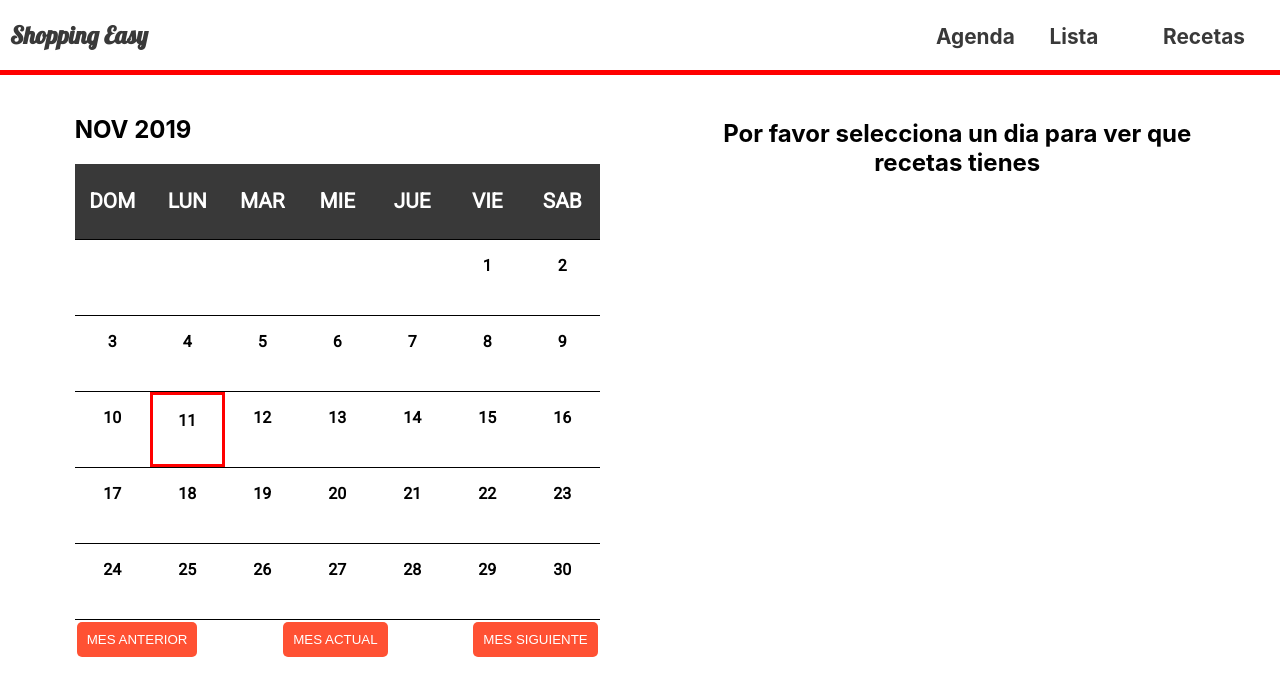
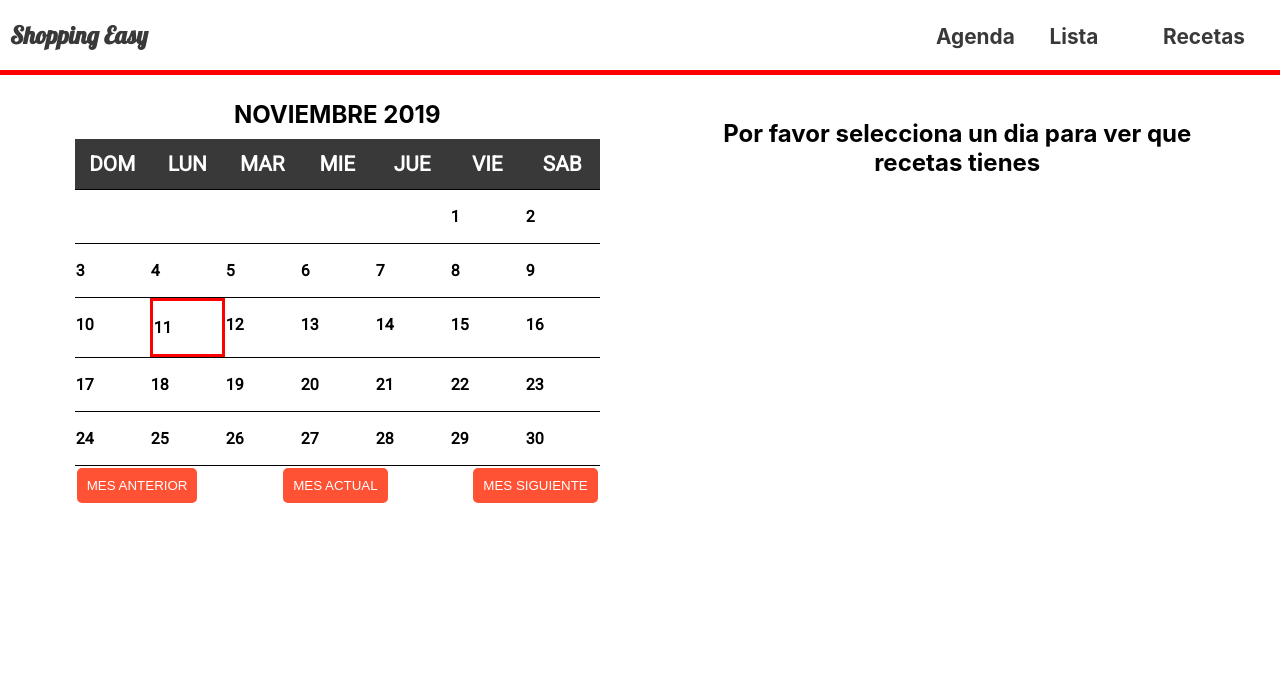
Before and after one commit to lea2696/recetas-react, a React (Create React App) app: page /agenda in a window 1280 px wide. Shown: the top 696 px of the page. Built offline with nearby package versions, Linux system fonts and the light colour scheme.

Commit message:
Fix styles of table

```diff
--- a/package.json
+++ b/package.json
@@ -3,6 +3,10 @@
   "version": "0.1.0",
   "private": true,
   "dependencies": {
+    "@date-io/date-fns": "^1.3.11",
+    "@material-ui/core": "^4.6.1",
+    "@material-ui/pickers": "^3.2.7",
+    "date-fns": "^2.7.0",
     "react": "^16.11.0",
     "react-dom": "^16.11.0",
     "react-router-dom": "^5.1.2",
--- a/src/Components/Calendar.js
+++ b/src/Components/Calendar.js
@@ -156,7 +156,7 @@ export default class Calendar extends React.Component {
   render() {
     return (
       <div>
-        <h2>{this.state.date.name} {this.state.date.numberOfYear}</h2>
+        <h2 className="center">{this.state.date.name} {this.state.date.numberOfYear}</h2>
         {this.getCalendar()}
         <ButtonGroup>
 
--- /dev/null
+++ b/src/Components/Datapicker.js
@@ -0,0 +1,32 @@
+import 'date-fns';
+import React from 'react';
+import DateFnsUtils from '@date-io/date-fns';
+import {
+  MuiPickersUtilsProvider,
+  KeyboardDatePicker,
+} from '@material-ui/pickers';
+
+export default function MaterialUIPickers(props) {
+
+
+  const handleDateChange = date => {
+    props.changeDate(date)
+  };
+
+  return (
+    <MuiPickersUtilsProvider utils={DateFnsUtils}>
+        <KeyboardDatePicker
+          margin="normal"
+          id="date-picker-dialog"
+          label= {props.title}
+          format="dd/MM/yyyy"
+          value={props.Date}
+            minDate = {props.min}
+          onChange={handleDateChange}
+          KeyboardButtonProps={{
+            'aria-label': 'change date',
+          }}
+        />
+    </MuiPickersUtilsProvider>
+  );
+}
--- a/src/Components/Day.js
+++ b/src/Components/Day.js
@@ -36,7 +36,7 @@ export default class Day extends React.Component {
         }
 
           return(
-          <td className = {`${isToday ? "today" : ""} ${check ? "selected"  : ""}`}  onClick={() => this.selectDay(context)}>
+            <td className = {`${isToday ? "today" : ""} ${check ? "selected"  : ""}`}  onClick={() => this.selectDay(context)}>
             <div>
 
 
--- a/src/Components/ListShopping.js
+++ b/src/Components/ListShopping.js
@@ -1,7 +1,86 @@
 import React from "react";
+import { MyContext } from "../themes/theme-context"
+import  MaterialUIPickers  from "./Datapicker";
+import styled from  "styled-components"
+import Button from '@material-ui/core/Button';
+
+import {Title} from "./styles/Title";
+
+const ContainerDate = styled.div`
+    display: flex;
+    justify-content: center;
+        * {
+            margin: 5px;
+        }
+`
 
 export default class ListShopping extends React.Component {
+    state = {
+        firstDate: new Date(),
+        finalDay: false,
+        recipes: []
+    }
+    changeFirstDate = (date) =>{
+        let firstDate = date;
+        this.setState({
+            firstDate
+        })
+    }
+    changeSecondDate = (date) => {
+        let finalDate = date;
+        this.setState({
+            finalDate
+        })
+    }
+    searchRecipes = (context) =>{
+        let recipes = context.getRecipesAgenda();
+
+        this.setState({
+            recipes
+        });
+        console.log(this.state.recipes)
+    }
+
     render(){
-        return <div> List of ListShopping</div>
+
+            console.log(this.state.recipes)
+
+        return (
+         <div>
+                <Title>Selecciona un intervalo de fechas para generar una lista</Title>
+                <ContainerDate>
+
+
+                        <MaterialUIPickers title="Inicio" Date={this.state.firstDate} changeDate = {this.changeFirstDate} ></MaterialUIPickers>
+                        <MaterialUIPickers title="Final" Date={this.state.finalDate} changeDate = {this.changeSecondDate} min={this.state.firstDate}></MaterialUIPickers>
+
+                </ContainerDate>
+         <MyContext.Consumer>
+             {context =>(
+                 <>
+                    <div className="center">
+
+                        <Button  color="secondary" variant="contained" onClick={()=>this.searchRecipes(context)}>Generar lista</Button>
+
+                    </div>
+                    <div>
+                        {this.state.recipes[0] &&
+                        <Title> Ingredientes </Title> }
+                        <ul>
+                            {this.state.recipes.map(element=>(
+                                    <li>{element.recipe.name}</li>
+                            ))}
+                        </ul>
+
+                    </div>
+
+                </>
+             )}
+        </MyContext.Consumer>
+
+
+        </div>
+
+        )
     }
 }
--- a/src/Components/styles/Table.js
+++ b/src/Components/styles/Table.js
@@ -2,58 +2,49 @@ import styled from "styled-components";
 
 export const Table = styled.table`
   width: 100%;
-  border-collapse: collapse;
-  border-radius: 30px;
   border-spacing: 0px;
+  margin-top: 10px;
   font-family: "Roboto", Arial, Helvetica, sans-serif;
   tr {
     border-bottom: 1px solid black;
+    display: flex;
+    align-items: stretch;
   }
 
   td {
-    display: inline-block;
     width: 75px;
-    min-height: 75px;
-    margin: 0;
-    padding: 0;
-    text-align: center;
-    table-layout: fixed;
+    min-height: 50px;
     div {
+
       p {
         font-weight: bolder;
       }
       .recipe-agenda {
+        margin: 0;
         font-size: 0.6rem;
-        display: block;
         width: 100%;
         background-color: ${props => props.theme.blue};
-        border-top: 1px solid white;
       }
     }
   }
   .today {
     border: 3px solid ${props => props.theme.red};
-    height: 100%;
-    display: inline-block;
+
   }
   .selected {
-    display: inline-block;
     border: 3px solid #54d11f;
-    height: 100%;
   }
   thead {
     background-color: ${props => props.theme.black};
     color: white;
-    tr {
-      display: flex;
-    }
+
     th {
       display: flex;
       justify-content: center;
       align-items: center;
       font-size: 1.3rem;
       width: 75px;
-      height: 75px;
+      height: 50px;
       margin: 0;
       padding: 0;
     }
--- a/src/Components/styles/Theme.js
+++ b/src/Components/styles/Theme.js
@@ -19,5 +19,10 @@ export const GlobalStyle = createGlobalStyle`
   *, *::after, *::before {
     box-sizing: inherit
   }
+  .center{
+    display: flex;
+    justify-content: center;
+    margin: 5px;
+  }
 
 `;
--- a/src/helpers/Calendar-data.js
+++ b/src/helpers/Calendar-data.js
@@ -1,16 +1,16 @@
 export const calendarDays = [31, 28, 31, 30, 31, 30, 31, 31, 30, 31, 30, 31];
 
 export const calendarName = [
-  "ENE",
-  "FEB",
-  "MAR",
-  "ABR",
-  "MAY",
-  "JUN",
-  "JUL",
-  "AGO",
-  "SEP",
-  "OCT",
-  "NOV",
-  "DIC"
+  "ENERO",
+  "FEBRERO",
+  "MARZO",
+  "ABRIL",
+  "MAYO",
+  "JUNIO",
+  "JULIO",
+  "AGOSTO",
+  "SEPTIEMBRE",
+  "OCTUBRE",
+  "NOVIEMBRE",
+  "DICIEMBRE"
 ];
--- a/src/themes/theme-context.js
+++ b/src/themes/theme-context.js
@@ -87,7 +87,7 @@ export default class MyProvider extends React.Component {
   state = {
     daySelected: false,
     recipes,
-    recipesAgenda: [{}],
+    recipesAgenda: [],
   };
   render() {
     return (
@@ -118,6 +118,9 @@ export default class MyProvider extends React.Component {
             this.setState({
               recipes
             })
+          },
+          getRecipesAgenda: () => {
+            return [...this.state.recipesAgenda];
           }
 
 
```
Also changed, not shown: src/Components/styles/holi.css (deleted), 1 other file (tests, documents, lock files or other folders).
